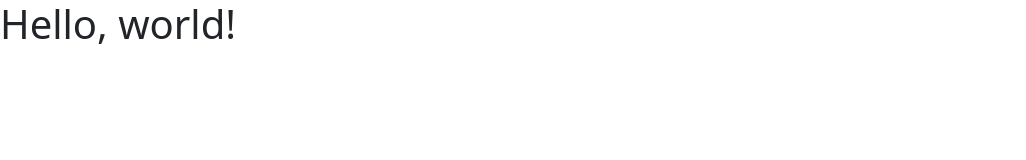
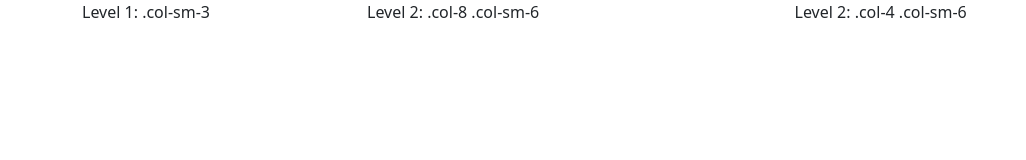
Before and after one commit to fernledesma/collab-practice, a plain HTML site: page take-home/index.html in a window 1280 px wide. Shown: the whole page, without its empty margins (0-1026 px from the left). Drawn offline with nearby package versions, Linux system fonts and the light colour scheme.

Commit message:
collab practice

```diff
--- a/Day 4/template.html
+++ b/take-home/index.html
@@ -8,10 +8,26 @@
     <!-- Bootstrap CSS -->
     <link href="https://cdn.jsdelivr.net/npm/bootstrap@5.1.3/dist/css/bootstrap.min.css" rel="stylesheet" integrity="sha384-1BmE4kWBq78iYhFldvKuhfTAU6auU8tT94WrHftjDbrCEXSU1oBoqyl2QvZ6jIW3" crossorigin="anonymous">
 
-    <title>Hello, world!</title>
   </head>
   <body>
-    <h1>Hello, world!</h1>
+    <title>Hello, world!</title>
+    <div class="container">
+        <div class="row">
+          <div class="col-sm-3">
+            Level 1: .col-sm-3
+          </div>
+          <div class="col-sm-9">
+            <div class="row">
+              <div class="col-8 col-sm-6">
+                Level 2: .col-8 .col-sm-6
+              </div>
+              <div class="col-4 col-sm-6">
+                Level 2: .col-4 .col-sm-6
+              </div>
+            </div>
+          </div>
+        </div>
+      </div>
 
     <!-- Optional JavaScript; choose one of the two! -->
 
```
Also changed, not shown: 1 other file.
